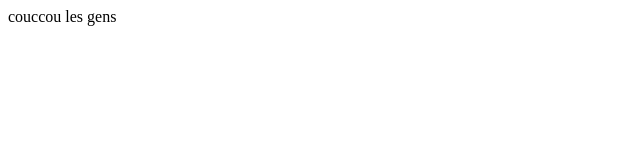
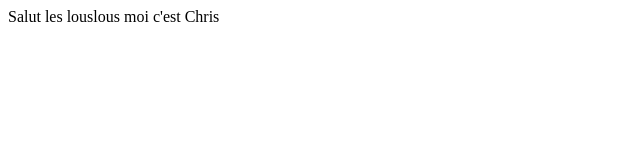
Before and after one commit to amerucci/livecodinggithub, a plain HTML site: page index.html in a window 1280 px wide. Shown: the whole page, without its empty margins (0-640 px from the left). Drawn offline with Linux system fonts and the light colour scheme.

Commit message:
Adding message from Chris mf

```diff
--- a/index.html
+++ b/index.html
@@ -7,7 +7,7 @@
     <title>Livecoding Github</title>
 </head>
 <body>
-    couccou les gens
+    Salut les louslous moi c'est Chris
 
 </body>
 </html>
```
